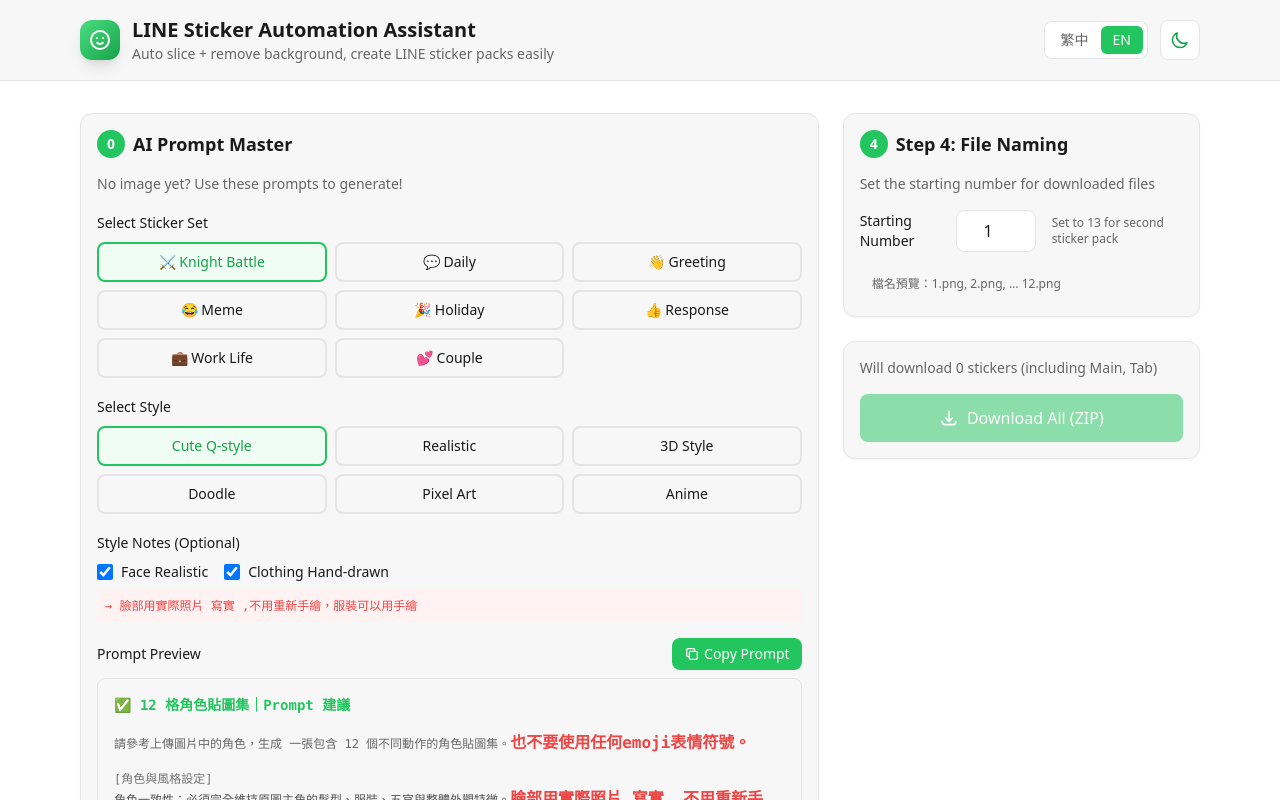
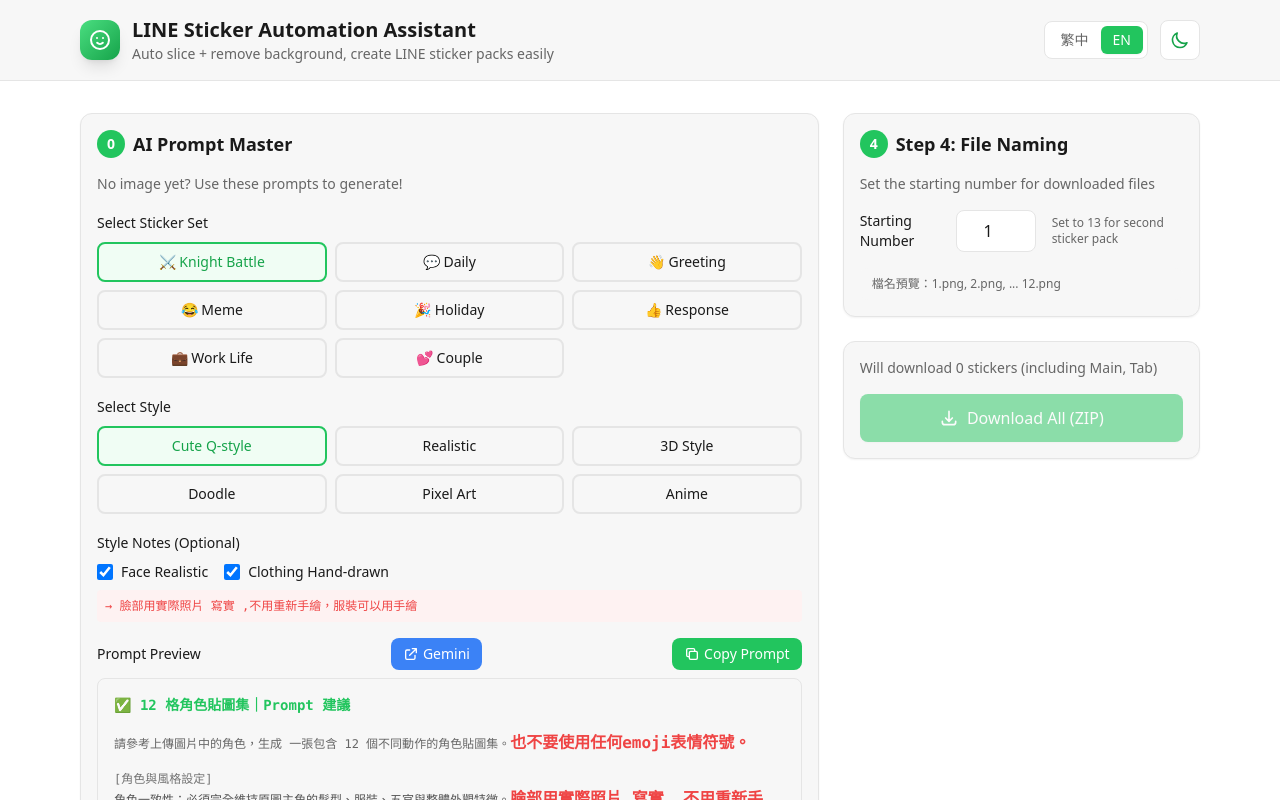
Before and after one commit to qpooqp777/line-sticker-factory, a React (Vite) app: page / in a window 1280 px wide. Shown: the top 800 px of the page. Built offline with nearby package versions, Linux system fonts and the light colour scheme.

Commit message:
Add Gemini button to open prompt in gemini.google.com

```diff
--- a/src/components/PromptGenerator.jsx
+++ b/src/components/PromptGenerator.jsx
@@ -321,6 +321,13 @@
     }
   }
 
+  const openInGemini = () => {
+    const prompt = generatePrompt()
+    const encodedPrompt = encodeURIComponent(prompt)
+    const url = `https://gemini.google.com/app?prompt=${encodedPrompt}`
+    window.open(url, '_blank')
+  }
+
   return (
     <div className="card space-y-4">
       <h2 className="text-lg font-semibold flex items-center gap-2">
@@ -407,6 +414,16 @@
         <div className="flex items-center justify-between">
           <label className="text-sm font-medium">{lang === 'zh-TW' ? '預覽 Prompt' : 'Prompt Preview'}</label>
           <button
+            onClick={openInGemini}
+            className="flex items-center gap-1 px-3 py-1.5 text-sm bg-blue-500 hover:bg-blue-600 text-white rounded-lg transition-colors"
+            title="用 Gemini 生成"
+          >
+            <svg className="w-4 h-4" fill="none" stroke="currentColor" viewBox="0 0 24 24">
+              <path strokeLinecap="round" strokeLinejoin="round" strokeWidth={2} d="M10 6H6a2 2 0 00-2 2v10a2 2 0 002 2h10a2 2 0 002-2v-4M14 4h6m0 0v6m0-6L10 14" />
+            </svg>
+            Gemini
+          </button>
+          <button
             onClick={copyPrompt}
             className="flex items-center gap-1 px-3 py-1.5 text-sm bg-primary-500 hover:bg-primary-600 text-white rounded-lg transition-colors"
           >
```
